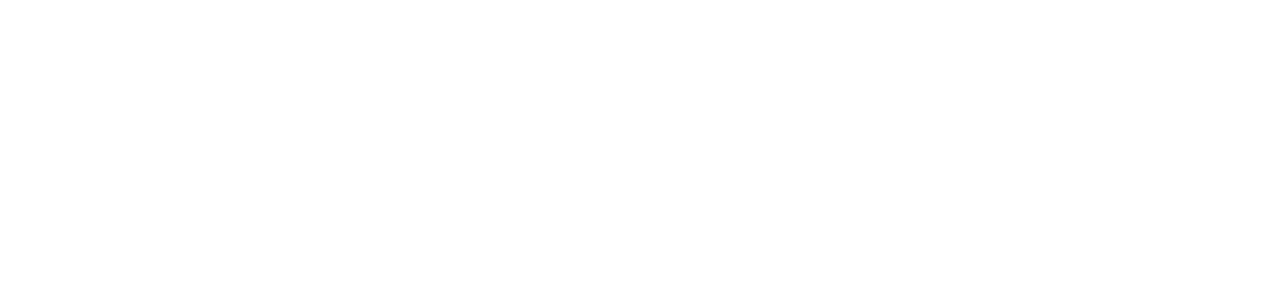
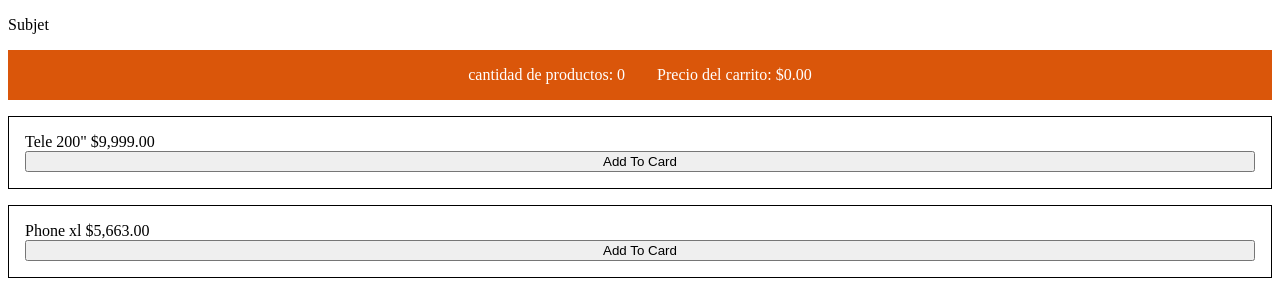
Before and after one commit to sole-arguello/proyectoDeClases, an Angular app in the folder clase5/: page / in a window 1280 px wide. Shown: the top 300 px of the page. Built offline with nearby package versions, Linux system fonts and the light colour scheme.

Commit message:
Subject y repaso de clases anteriores

```diff
--- a/clase5/src/app/app.component.html
+++ b/clase5/src/app/app.component.html
@@ -10,6 +10,7 @@
 <div class="content" role="main">
 
 <!-- <app-pipe-directivas-propias></app-pipe-directivas-propias> -->
+<app-home></app-home>
 
 
 </div>
--- a/clase5/src/app/app.module.ts
+++ b/clase5/src/app/app.module.ts
@@ -7,6 +7,7 @@
 import { ShadowDirective } from './directiva-propio/shadow.directive';
 import { PipeDirectivasPropiasComponent } from './pipe-directivas-propias/pipe-directivas-propias.component';
 import { HomeComponent } from './home/home.component';
+import { NavBarComponent } from './nav-bar/nav-bar.component';
 
 
 @NgModule({
@@ -16,6 +17,7 @@
     ShadowDirective,
     PipeDirectivasPropiasComponent,
     HomeComponent,
+    NavBarComponent,
 
   ],
   imports: [
--- a/clase5/src/app/home/home.component.css
+++ b/clase5/src/app/home/home.component.css
@@ -0,0 +1,7 @@
+div{
+    display: flex;
+    flex-direction: column;
+    padding: 1rem;
+    border: 1px solid black;
+    margin: 1rem 0;
+}
--- a/clase5/src/app/home/home.component.html
+++ b/clase5/src/app/home/home.component.html
@@ -1 +1,10 @@
-<p>home works!</p>
+<p>Subjet </p>
+<!--
+<button (click)="emit()">Emit</button>
+<br><br> -->
+<app-nav-bar></app-nav-bar>
+<div *ngFor="let p of products">
+    {{p.name}}
+    {{p.price | currency}}
+    <button (click)="addToCart(p)">Add To Card</button>
+</div>
--- a/clase5/src/app/home/home.component.ts
+++ b/clase5/src/app/home/home.component.ts
@@ -1,10 +1,58 @@
-import { Component } from '@angular/core';
+import { Component, OnInit } from '@angular/core';
+import { Subject, from } from 'rxjs';
+import { CartService } from '../service/cart.service';
+
+export type Product = {
+  id: number
+  name: string
+  price: number
+}
 
 @Component({
   selector: 'app-home',
   templateUrl: './home.component.html',
   styleUrls: ['./home.component.css']
 })
-export class HomeComponent {
+export class HomeComponent implements OnInit {
+
+  // //Subject: es observable y observador
+
+  // //numbers$ = from([1, 2, 3, 4])// operador
+  // numbers$ = new Subject<number>()
+
+  // ngOnInit(): void {
+  //   //viene sin valor
+  //   this.numbers$.subscribe(value => console.log('Suscriptor 1:', value))
+  //   this.numbers$.subscribe(value => console.log('Suscriptor 2:', value))
+  // }
+  // emit(){
+  //       // le doy un valor a demanda
+  //       this.numbers$.next(1)
+  // }
+
+  products: Product[] = [
+
+    {
+      id: 1,
+      name: 'Tele 200" ',
+      price: 9999
+    },
+    {
+      id: 2,
+      name: 'Phone xl',
+      price: 5663,
+    }
+  ]
+  //inyecto
+  constructor(private cartService: CartService){}
+
+  ngOnInit(): void {
+
+  }
+
+  addToCart(product: Product){
+    //console.log(product)
+    this.cartService.addToCart(product)
+  }
 
 }
--- /dev/null
+++ b/clase5/src/app/nav-bar/nav-bar.component.css
@@ -0,0 +1,11 @@
+div{
+    background-color: rgb(218, 86, 10);
+    color: white;
+    height: 50px;
+    width: 100%;
+    display: flex;
+    flex-direction: row;
+    gap: 2rem;
+    align-items: center;
+    justify-content: center;
+}
--- /dev/null
+++ b/clase5/src/app/nav-bar/nav-bar.component.html
@@ -0,0 +1,4 @@
+<div>
+    <span>cantidad de productos: {{productCount}}</span>
+    <span>Precio del carrito: {{cartPrice | currency}}</span>
+</div>
--- /dev/null
+++ b/clase5/src/app/nav-bar/nav-bar.component.ts
@@ -0,0 +1,27 @@
+import { Component, OnInit } from '@angular/core';
+import { CartService } from '../service/cart.service';
+
+@Component({
+  selector: 'app-nav-bar',
+  templateUrl: './nav-bar.component.html',
+  styleUrls: ['./nav-bar.component.css']
+})
+export class NavBarComponent implements OnInit{
+
+  productCount: number = 0
+  cartPrice: number = 0
+  //inyecto
+  constructor(private cartService: CartService){}
+
+  ngOnInit(): void {
+    // //cantidad de productos
+    // this.cartService.cart.products.length
+
+    // this.cartPrice = this.cartService.cart.price
+
+    this.cartService.cartSubject.subscribe(cart => {
+      this.productCount = cart.products.length
+      this.cartPrice = cart.price
+    })
+  }
+}
--- /dev/null
+++ b/clase5/src/app/service/cart.service.ts
@@ -0,0 +1,31 @@
+import { Injectable } from '@angular/core';
+import { Product } from '../home/home.component';
+import { Subject } from 'rxjs';
+
+type Cart = {
+  products: Product[],
+  price: number,
+}
+
+@Injectable({
+  providedIn: 'root'
+})
+export class CartService {
+
+  cart: Cart = {
+    products: [],
+    price: 0
+  }
+//Tomo el estado actual y los cambios hacia el subject del carrito osea la ultima info
+  cartSubject = new Subject<Cart>()
+
+  constructor() { }
+
+  addToCart(product: Product){
+    this.cart.products.push(product)
+    this.cart.price += product.price
+
+    console.log('Producto agregado: ' , this.cart)
+    this.cartSubject.next(this.cart)
+  }
+}
```
Also changed, not shown: 2 other files (tests, documents, lock files or other folders).
